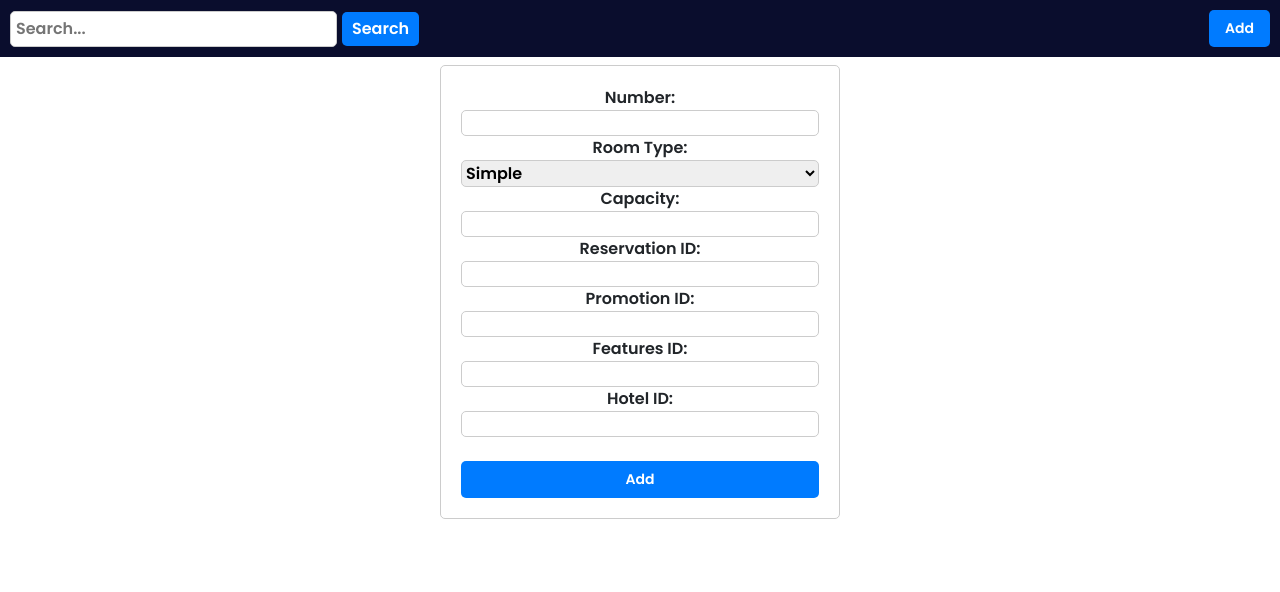
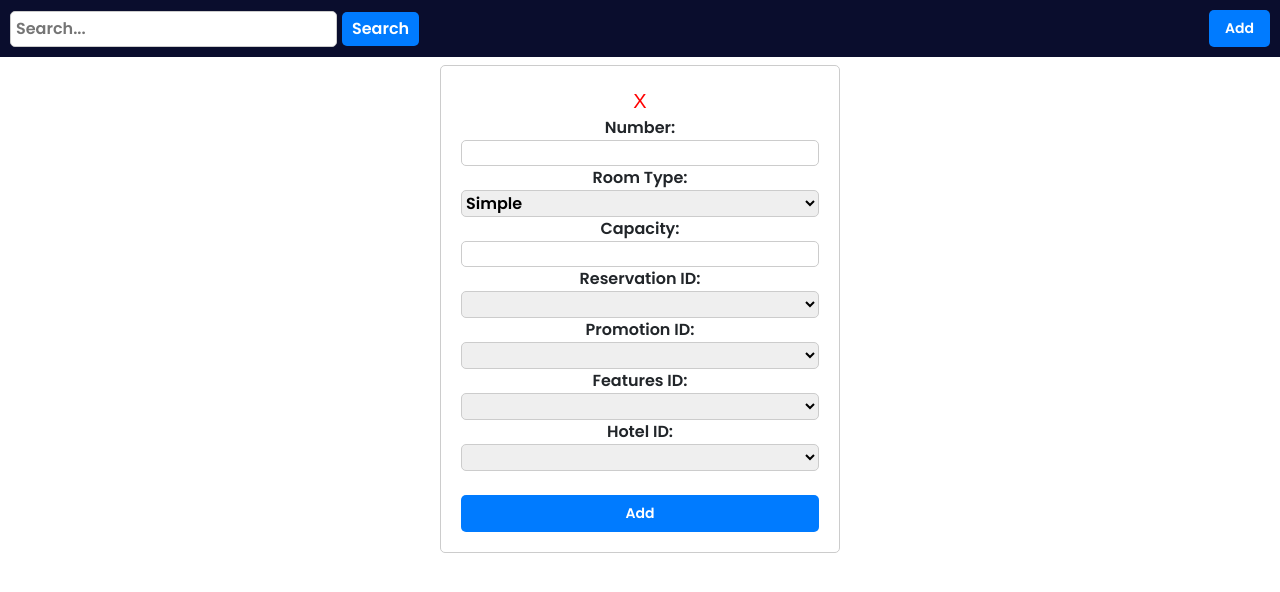
Before and after one commit to MihajaFi/App_Akory_Hotel, a plain HTML site: page Frontend/Admin/pages/CreateRoom.html in a window 1280 px wide. Drawn offline with nearby package versions, Linux system fonts and the light colour scheme; no server answers.

Commit message:
feat : update template create room reserved and room.html

```diff
--- a/Frontend/Admin/pages/CreateRoom.html
+++ b/Frontend/Admin/pages/CreateRoom.html
@@ -15,6 +15,10 @@
      <script src="../../Admin/assets/js/room.js" defer></script>
      <script src="../../Admin/assets/js/addRoom.js" defer></script>
      <script src="../../Admin/assets/js/findIdReservation.js" defer></script>
+     <script src="../../Admin/assets/js/findIdPromotion.js" defer></script>
+     <script src="../../Admin/assets/js/findIdHotel.js" defer></script>
+     <script src="../../Admin/assets/js/findIdFeture.js" defer></script>
+
 
 </head>
 
@@ -30,6 +34,9 @@
 
     <div class="roomsCreat">
         <form id="room-form" method="post" >
+           <span>
+             <a  style="text-decoration: none; color: red;font-family: Arial, Helvetica, sans-serif; font-size: 20px;" href="./room.html">X</a>
+           </span>
             <label for="room_number">Number:</label>
             <input type="text" id="room_number" name="room_number">
             <label for="room_type">Room Type:</label>
@@ -40,13 +47,17 @@
             <label for="capacity_room">Capacity:</label>
             <input type="number" id="capacity_room" name="capacity_room">
             <label for="id_reservation">Reservation ID:</label>
-            <input type="number" id="id_reservation" name="id_reservation">
+            <select id="id_reservation" name="id_reservation">
+            </select>
             <label for="id_promotion">Promotion ID:</label>
-            <input type="number" id="id_promotion" name="id_promotion">
+            <select id="id_promotion" name="id_promotion">
+            </select>
             <label for="id_features">Features ID:</label>
-            <input type="number" id="id_features" name="id_features">
+            <select id="id_features" name="id_features">
+            </select>
             <label for="id_hotel">Hotel ID:</label>
-            <input type="number" id="id_hotel" name="id_hotel">
+            <select  id="id_hotel" name="id_hotel">
+            </select>
             <br>
             <button  type="submit" class="add-button">Add</button>
         </form>
```
Also changed, not shown: Frontend/Admin/pages/room.html (+1 -1 lines).
